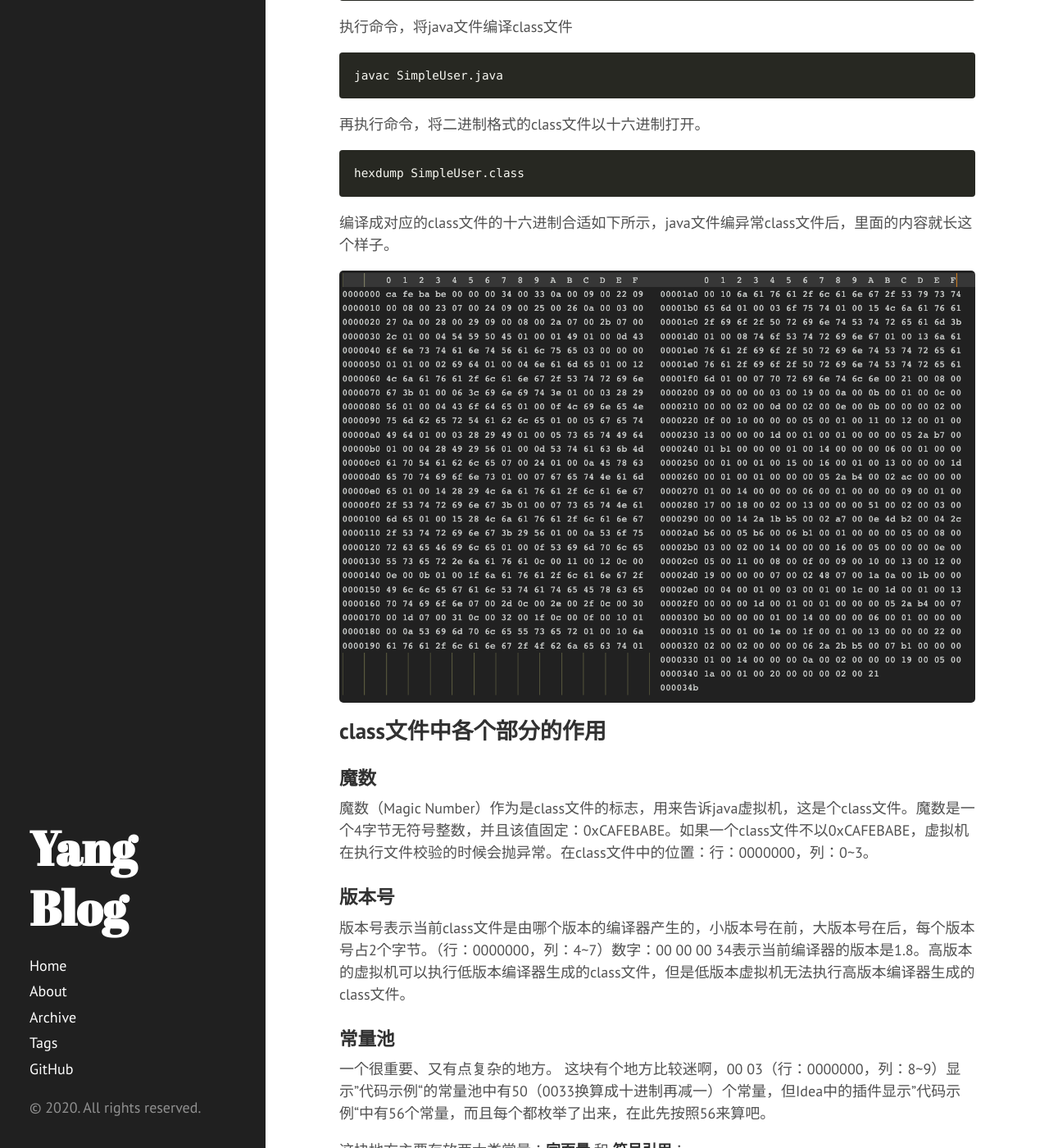
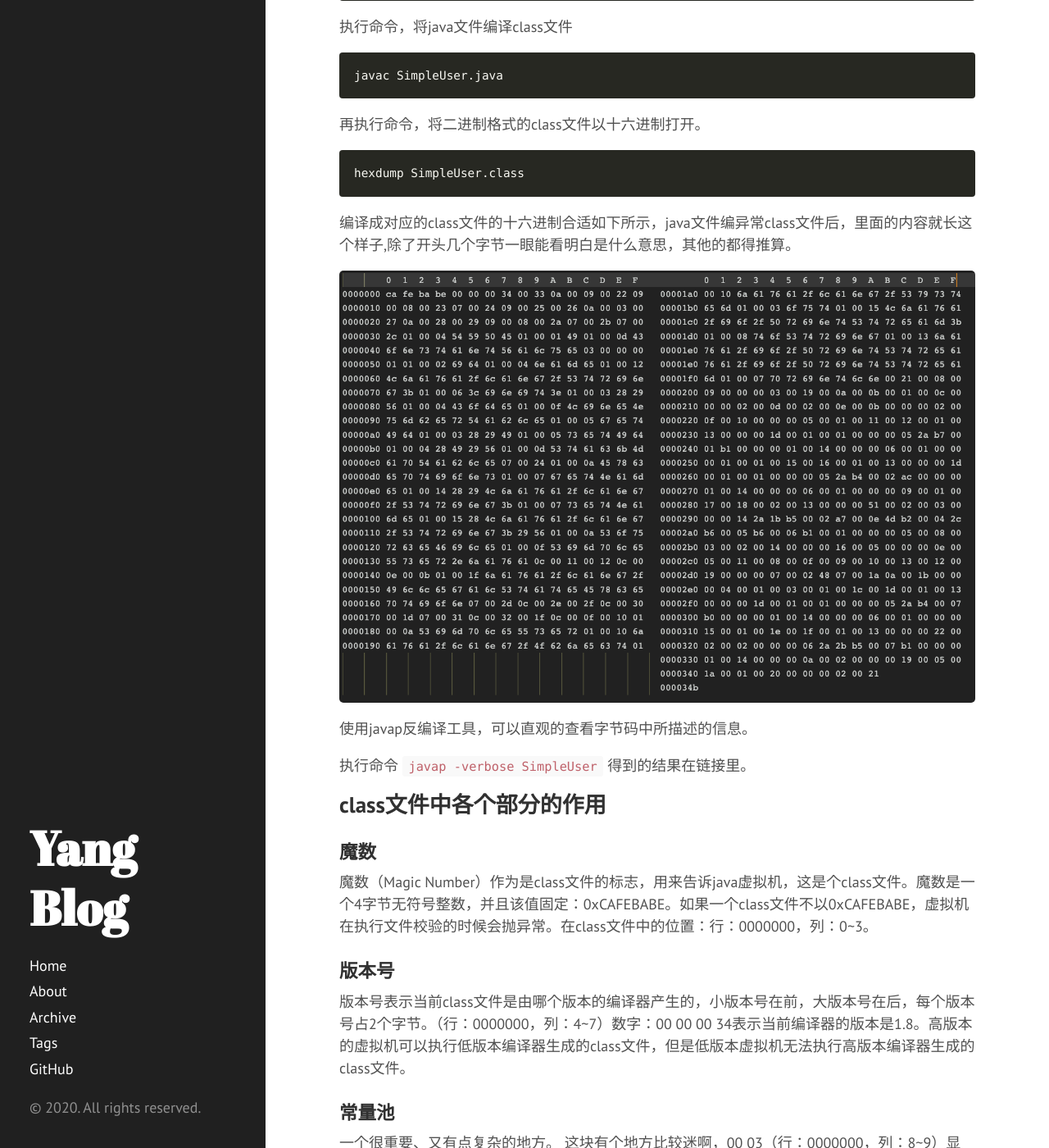
Before and after one commit to diego1109/diego1109.github.io, a Jekyll site: the page built from _posts/2020-05-16-jvm-class-file.md, in a window 1280 px wide and 1400 px high, scrolled down 2545 px. Shown: the whole window at 82% size. Built offline with Jekyll 4.4.1, drawn with Linux system fonts in a browser that asks for light colours; nearby versions of some CDN libraries; comment, search, counter and statistics services are not loaded.

Commit message:
blog: update simple-user-byte-code

`````diff
--- a/_posts/2020-05-16-jvm-class-file.md
+++ b/_posts/2020-05-16-jvm-class-file.md
@@ -70,12 +70,14 @@ javac SimpleUser.java
 hexdump SimpleUser.class
 ````
 
-编译成对应的class文件的十六进制合适如下所示，java文件编异常class文件后，里面的内容就长这个样子。
+编译成对应的class文件的十六进制合适如下所示，java文件编异常class文件后，里面的内容就长这个样子,除了开头几个字节一眼能看明白是什么意思，其他的都得推算。
 
 <div align="center">
     <img src="https://cdn.jsdelivr.net/gh/diego1109/diego1109.github.io/images/user_simple2.png">
 </div>
+使用javap反编译工具，可以直观的查看字节码中所描述的信息。
 
+执行命令 `javap -verbose SimpleUser` 得到的结果在链接里。
 
 ## class文件中各个部分的作用
 
`````
Also changed, not shown: 1 other file.
